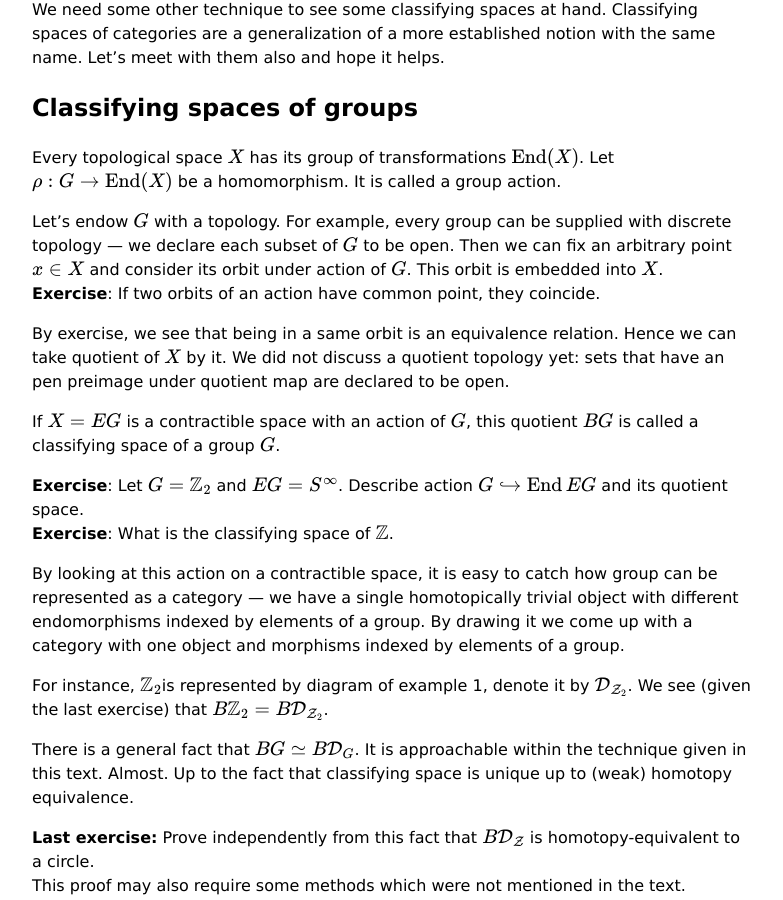
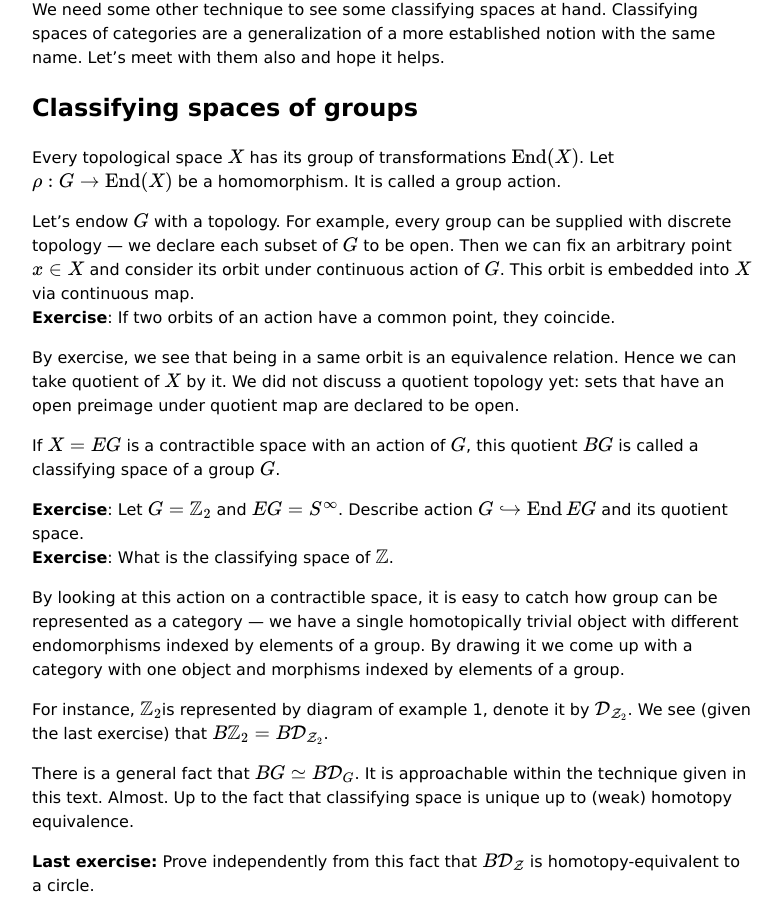
Before and after one commit to viviag/viviag.io, a Jekyll site: the page built from _posts/2023-05-04-run-to-classifying-spaces.md, in a window 1280 px wide and 900 px high, scrolled down 5670 px. Shown: the whole window, without its empty margins (248-1031 px from the left). Built offline with Jekyll 4.4.1, drawn with Linux system fonts in a browser that asks for light colours.

Commit message:
Wording in the last section of classifying spaces intro

```diff
--- a/_posts/2023-05-04-run-to-classifying-spaces.md
+++ b/_posts/2023-05-04-run-to-classifying-spaces.md
@@ -135,11 +135,11 @@ We need some other technique to see some classifying spaces at hand. Classifying
 
 Every topological space $$X$$ has its group of transformations $$\operatorname{End}(X)$$. Let $$\rho : G \to \operatorname{End}(X)$$ be a homomorphism. It is called a group action.
 
-Let's endow $$G$$ with a topology. For example, every group can be supplied with discrete topology --- we declare each subset of $$G$$ to be open. Then we can fix an arbitrary point $$x \in X$$ and consider its orbit under action of $$G$$. This orbit is embedded into $$X$$.<br>
-__Exercise__: If two orbits of an action have common point, they coincide.
+Let's endow $$G$$ with a topology. For example, every group can be supplied with discrete topology --- we declare each subset of $$G$$ to be open. Then we can fix an arbitrary point $$x \in X$$ and consider its orbit under continuous action of $$G$$. This orbit is embedded into $$X$$ via continuous map.<br>
+__Exercise__: If two orbits of an action have a common point, they coincide.
 
 By exercise, we see that being in a same orbit is an equivalence relation. Hence we can take quotient of $$X$$ by it.
-We did not discuss a quotient topology yet: sets that have an pen preimage under quotient map are declared to be open.
+We did not discuss a quotient topology yet: sets that have an open preimage under quotient map are declared to be open.
 
 If $$X=EG$$ is a contractible space with an action of $$G$$, this quotient $$BG$$ is called a classifying space of a group $$G$$.
 
```
Also changed, not shown: 1 other file.
